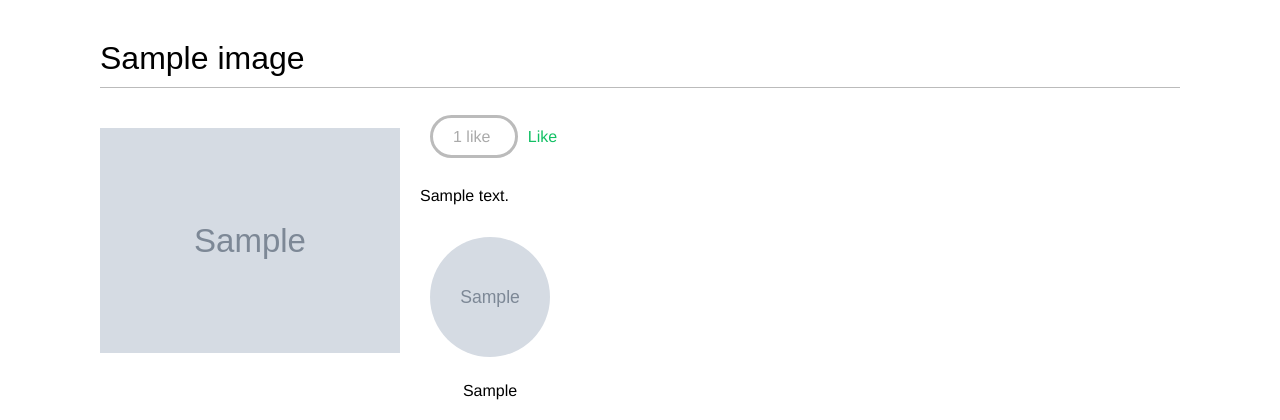
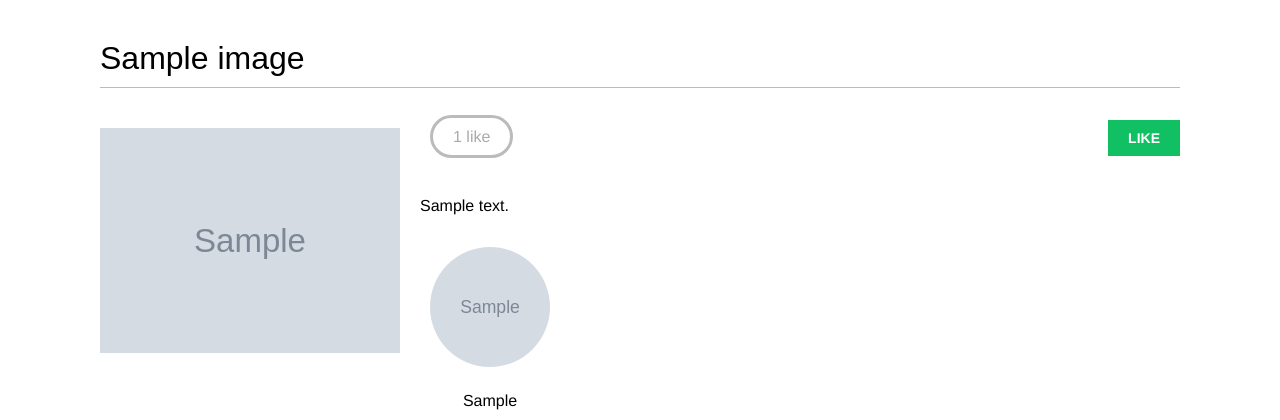
Before and after one commit to danlebedev/bookmarks, a Django app: template images/templates/images/image/detail.html in a window 1280 px wide. Shown: the part 47-467 px from the top of the page. Run offline with Django 4.2, Linux system fonts and the light colour scheme; the template is opened without the code that fills it: values that come from a table or form of the project are taken from there, others are empty; tables that the repository leaves empty hold one stand-in row (values such as "Sample post"); grey boxes marked "Sample" are stand-in pictures; parts of the project's set-up code (start-up, migrations or seed data) failed here and were passed over; some libraries are stand-ins or nearby versions; some web fonts are replaced.

Commit message:
fix button

```diff
--- a/images/templates/images/image/detail.html
+++ b/images/templates/images/image/detail.html
@@ -18,7 +18,7 @@
                 <a href="#"
                 data_id="{{ image.id }}"
                 data-action="{% if request.user in users_like %}un{% endif %}like"
-                class="like_button">
+                class="like button">
                     {% if request.user not in users_like %}
                         Like
                     {% else %}
```
